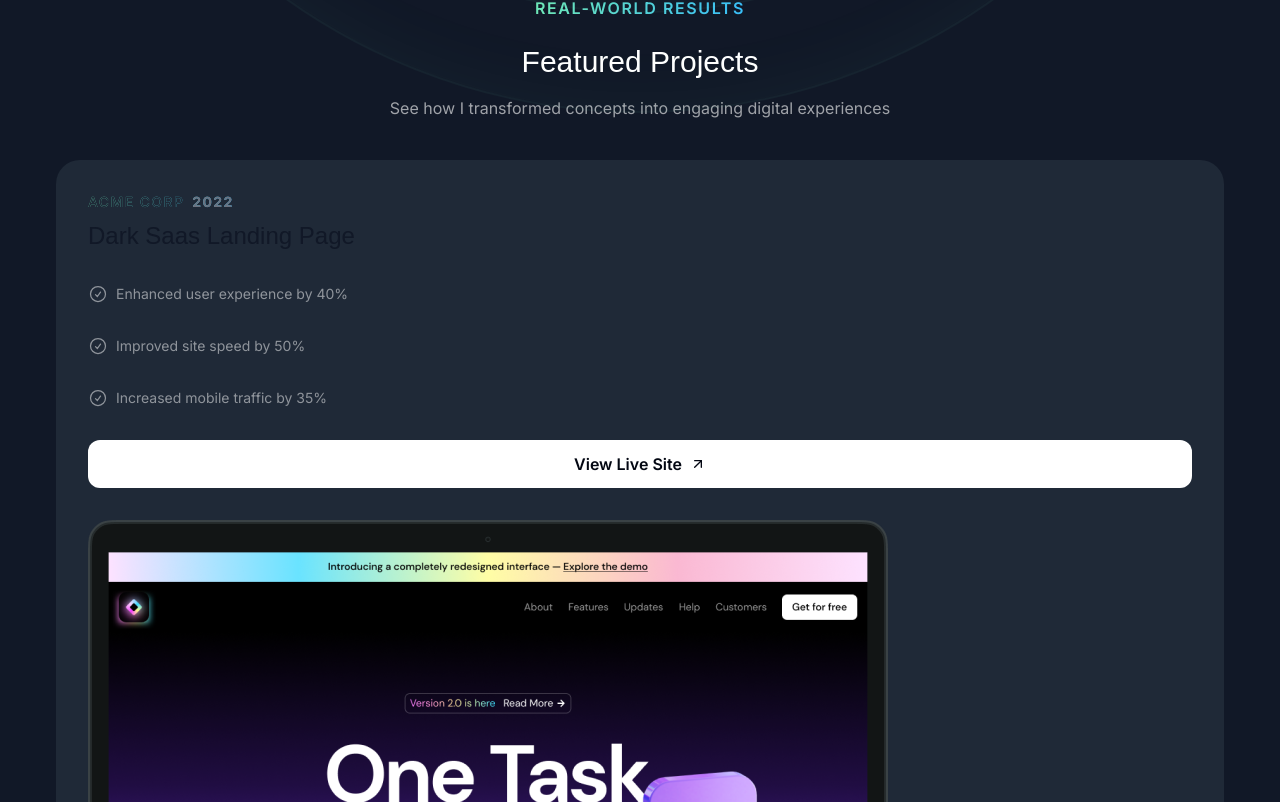
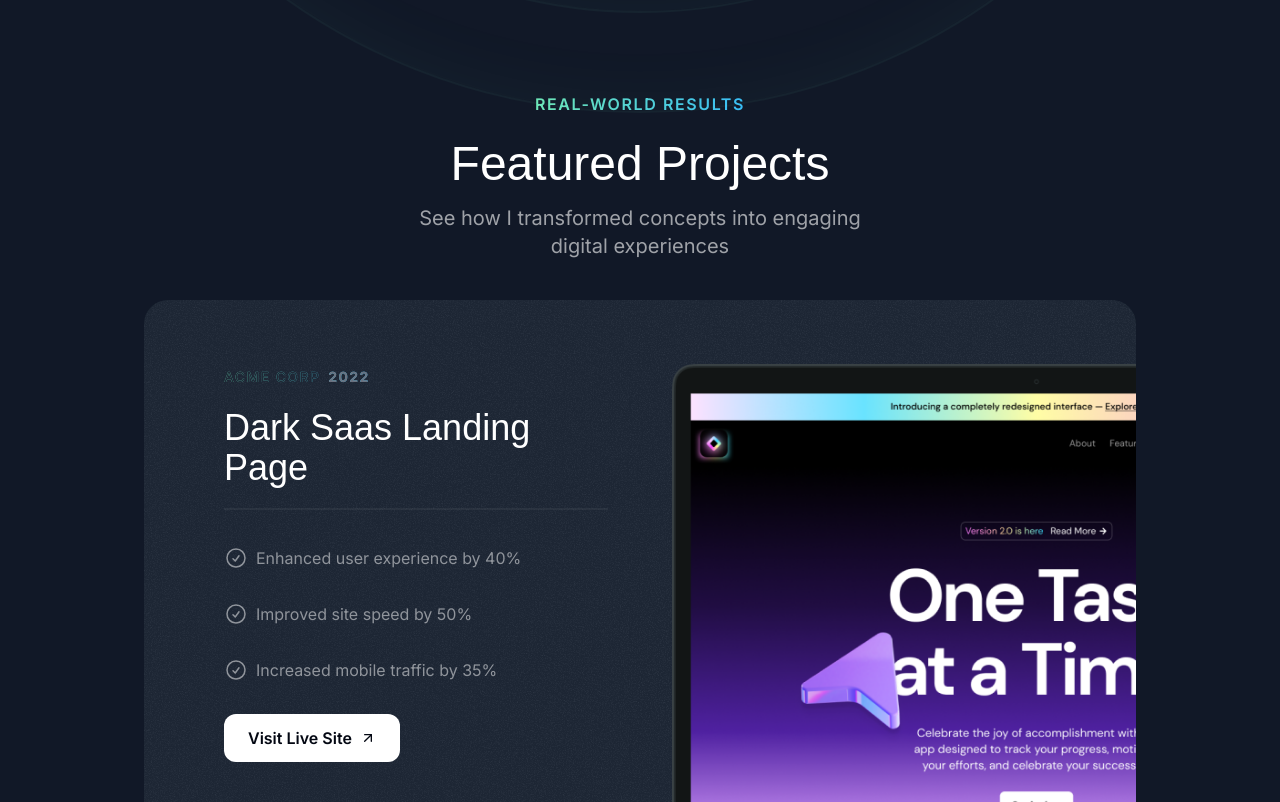
Before and after one commit to OmaimaBen123/Portfolio-, a Next.js app: page / in a window 1280 px wide. Shown: the part 958-1760 px from the top of the page. Built offline with nearby package versions, Linux system fonts and the light colour scheme; a web font is replaced by a local one.

Commit message:
adding projects section

```diff
--- a/src/app/globals.css
+++ b/src/app/globals.css
@@ -12,7 +12,11 @@
   .hero-ring{
     @apply  absolute inset-0 border-2 top-1/2 left-1/2 -translate-x-1/2 -translate-y-1/2 rounded-full border-emerald-300/5 shadow-[0_0_80px_inset] shadow-emerald-300/5
   }
-
+@layer utilities{
+  .container{
+    @apply lg:max-w-5xl
+  }
+}
 }
 :root {
   --font-sans: 'Inter', sans-serif;
--- a/src/sections/Projects.tsx
+++ b/src/sections/Projects.tsx
@@ -2,9 +2,9 @@
 import lightSaasLandingPage from "@/src/assets/images/light-saas-landing-page.png";
 import aiStartupLandingPage from "@/src/assets/images/ai-startup-landing-page.png";
 import Image from "next/image";
-import CheckIcon from '@/src/assets/icons/check-circle.svg'
-import ArrowUpRightIcon from '@/src/assets/icons/arrow-up-right.svg'
-
+import CheckIcon from "@/src/assets/icons/check-circle.svg";
+import ArrowUpRightIcon from "@/src/assets/icons/arrow-up-right.svg";
+import grainImage from  "@/src/assets/images/grain.jpg";
 const portfolioProjects = [
   {
     company: "Acme Corp",
@@ -45,25 +45,31 @@
 ];
 
 export const ProjectsSection = () => {
-  return <div className="container mx-auto px-4 py-8">
+  return <section className="pb-16 lg:py-24">
+      <div className="container mx-auto px-4 py-8">
         <div className="flex justify-center">
           <p className="uppercase font-semibold tracking-widest bg-gradient-to-r from-emerald-300 to-sky-400 text-transparent bg-clip-text text-center">
             Real-world Results
           </p>
         </div>
-      <h2 className="text-3xl font-serif text-center mt-6">
+        <h2 className="text-3xl md:text-5xl font-serif text-center mt-6">
           Featured Projects
         </h2>
-      <p className="text-white/60 mt-4 text-center">
+        <p className="text-white/60 mt-4 text-center md:text-lg  lg:text-xl max-w-md mx-auto ">
           See how I transformed concepts into engaging digital experiences
         </p>
-      <div className="flex flex-col mt-10 ">
+        <div className="flex flex-col mt-10 gap-20 md:mt:20">
           {portfolioProjects.map(project =>
             <div
               key={project.title}
-            className="bg-gray-800 rounded-3xl relative z-0 overflow-hidden after:content-[''] after:z-10 after:absolute after:inset-0 after:outline-2 after:-outline-offset-2 after:rounded-3xl after:outline-white/20 p-8"
+              className="bg-gray-800 rounded-3xl relative z-0 overflow-hidden after:content-[''] after:z-10 after:absolute after:inset-0 after:outline-2 after:-outline-offset-2 after:rounded-3xl after:outline-white/20 px-8 pt-8
+              after:pointer-events-none md:pt-12 md:px-10 lg:pt-16 lg:px-20"
             >
-            <div className="flex">
+              <div className="absolute inset-0 -z-10 opacity-5" style={{
+                backgroundImage:`url(${grainImage.src})`
+              }}></div>
+              <div className="lg:grid lg:grid-cols-2 lg:gap-16">
+                <div className="lg:pb-16">
               <div className="bg-gradient-to-r from-emerald-300 to-sky-400 inline-flex gap-2 font-bold uppercase tracking-widest text-sm text-transparent bg-clip-text">
                 <span className="text-gray-800 font-medium">
                   {project.company}
@@ -72,15 +78,18 @@
                   {project.year}
                 </span>
               </div>
-            </div>
-            <h3 className="text-2xl font-serif mt-2 text-gray-900 mb-2">
+
+              <h3 className="text-2xl font-serif mt-2 md:text-4xl md:mt-5">
                 {project.title}
               </h3>
-
-            <ul className="flex flex-col gap-4 mt-4 ">
-              {project.results.map(result =>
-                <li className="flex gap-2 text-sm text-white/50 mt-4">
-                  <CheckIcon className="size-5" />
+              <hr  className="border-t-2 border-white/5 mt-4 md:mt-5"/>
+              <ul className="flex flex-col gap-4 mt-4 md:mt-5">
+                {project.results.map((result, index) =>
+                  <li
+                    key={index}
+                    className="flex gap-2 text-sm text-white/50 mt-4 md:text-base"
+                  >
+                    <CheckIcon className="size-5 md:size-6" />
                     <span>
                       {result.title}
                     </span>
@@ -88,14 +97,23 @@
                 )}
               </ul>
               <a href={project.link}>
-              <button className="bg-white text-gray-950 h-12 w-full rounded-xl font-semibold inline-flex items-center justify-center gap-2 mt-8">
-                <span>View Live Site</span>
-                <ArrowUpRightIcon className="size-4" />
+                <button className="bg-white text-gray-950 h-12 w-full md:w-auto rounded-xl font-semibold inline-flex items-center justify-center gap-2 mt-8 px-6">
+                  <span>Visit Live Site</span>
+                  <ArrowUpRightIcon className="w-4 h-4" />
                 </button>
                   </a>
-            <Image src={project.image} alt={project.title} className="mt-8" />
+                </div>
+                <div className="relative">
+              <Image
+                src={project.image}
+                alt={project.title}
+                className="mt-8 -mb-4 md:mb-0 lg:mt-0 lg:absolute lg:h-full lg:w-auto lg:max-w-none"
+                  />
+                  </div>
+                </div>
             </div>
           )}
         </div>
-    </div>;
+      </div>
+    </section>;
 };
```
Lines whose indentation alone changed are shown as unchanged.
